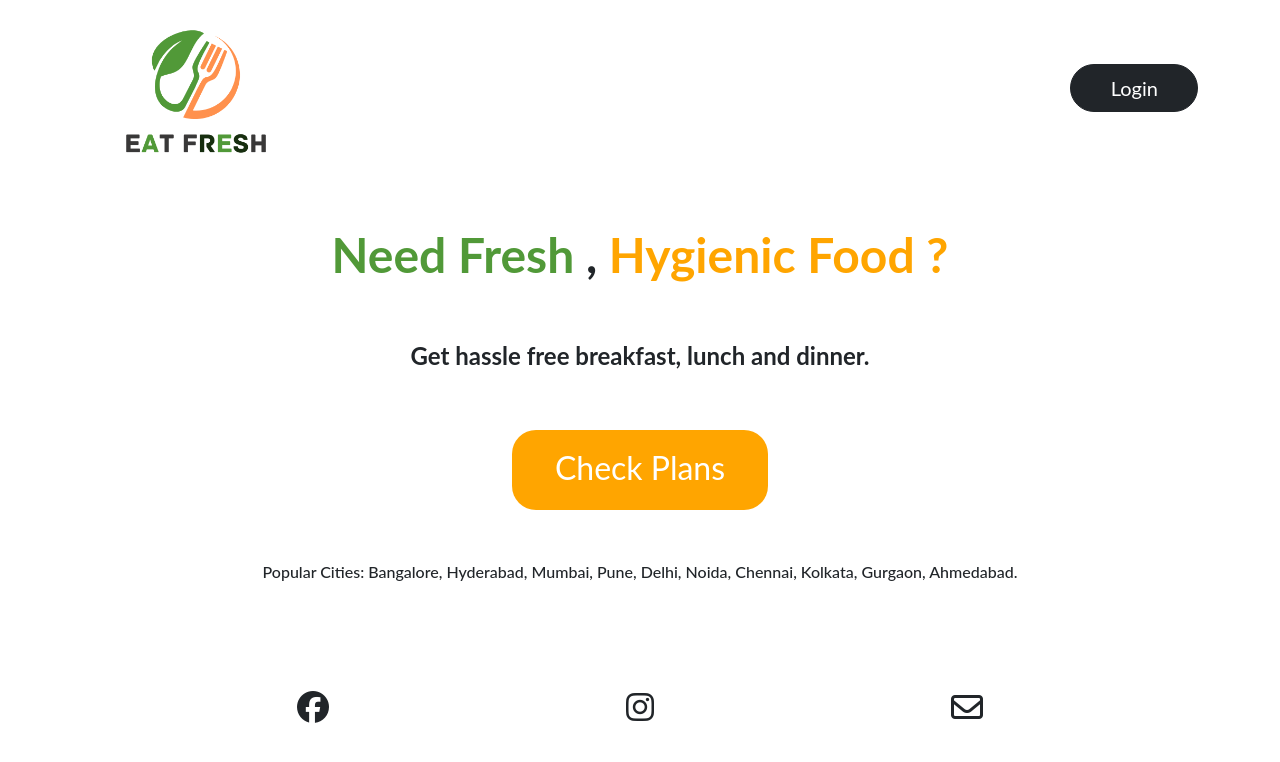
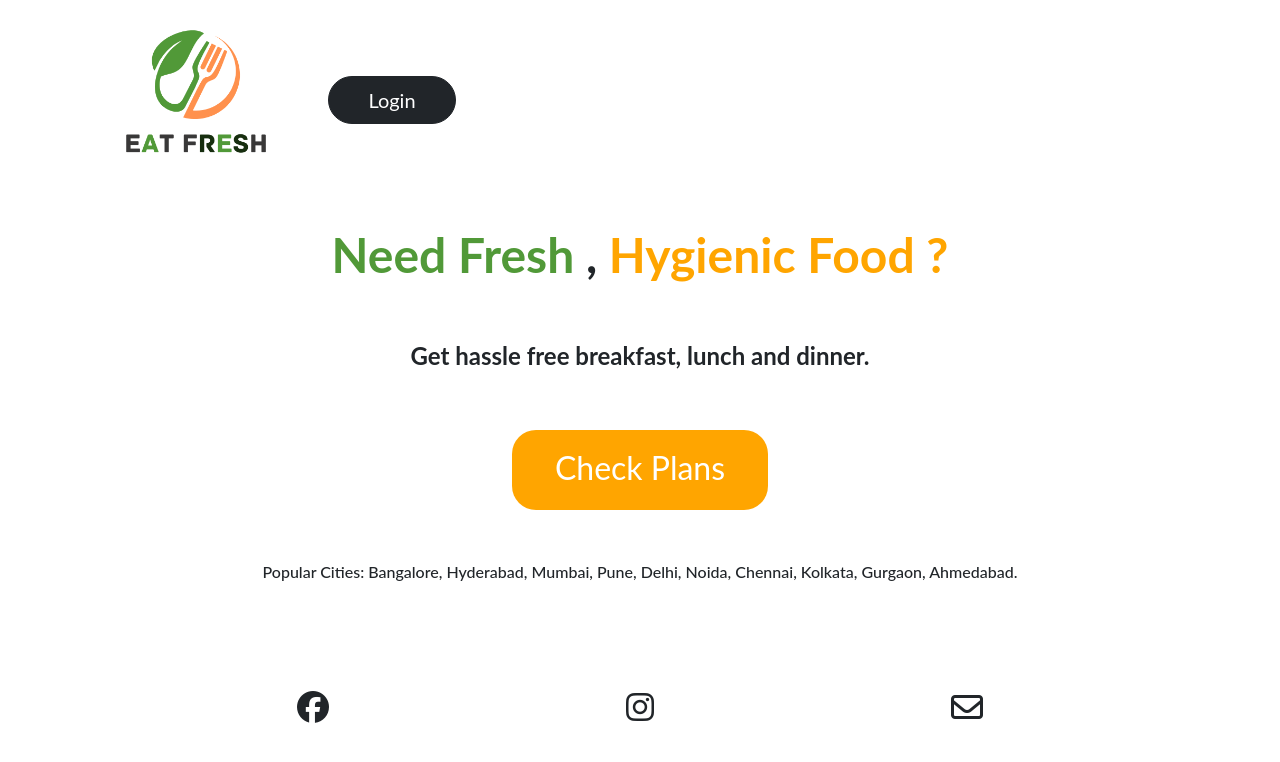
Before and after one commit to Globetrottercode/react_eat_fresh, a React (Create React App) app: page / in a window 1280 px wide. Shown: the top 762 px of the page. Built offline with nearby package versions, Linux system fonts and the light colour scheme.

Commit message:
Fixing bugs

```diff
--- a/src/pages/Home.js
+++ b/src/pages/Home.js
@@ -17,17 +17,17 @@ function Home() {
   return (
     <div className={styles.homecontain}>
       <div className={styles.top}>
-        <img className={styles.homelogo} src={Logo} alt="React Logo" />
-        <Link to="/login" reloadDocument className={styles.login}>
-          {" "}
+        <img className={styles.homelogo} src={Logo} alt="React Logo" />{" "}
         <button
+          onClick={() => {
+            navigate("/signup");
+          }}
           style={{ width: "10vw", borderRadius: "3vh" }}
           className="btn btn-dark btn-lg"
         >
           {" "}
           Login{" "}
         </button>{" "}
-        </Link>
         {/* <Link to="/signup" reloadDocument className={styles.signup}>
           <button className="btn btn-dark btn-lg"> SignUp</button>
         </Link> */}
```
Lines whose indentation alone changed are shown as unchanged.
